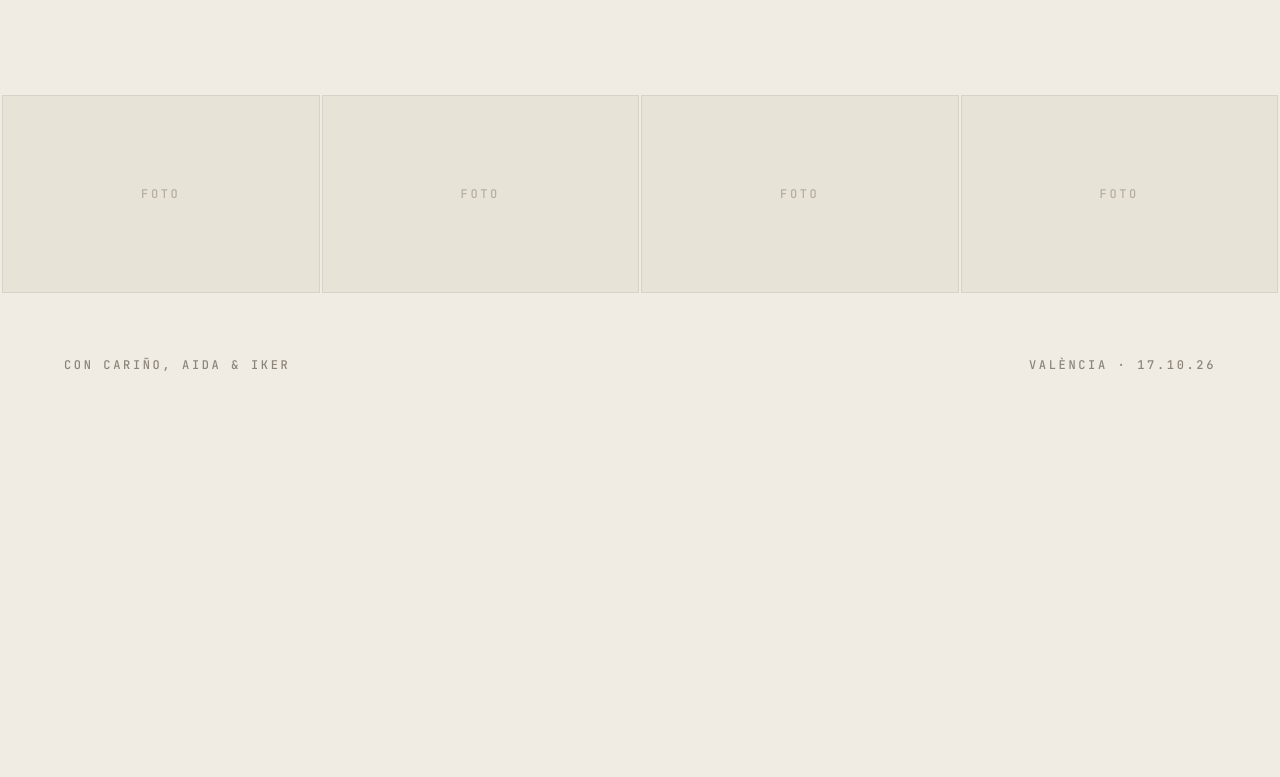
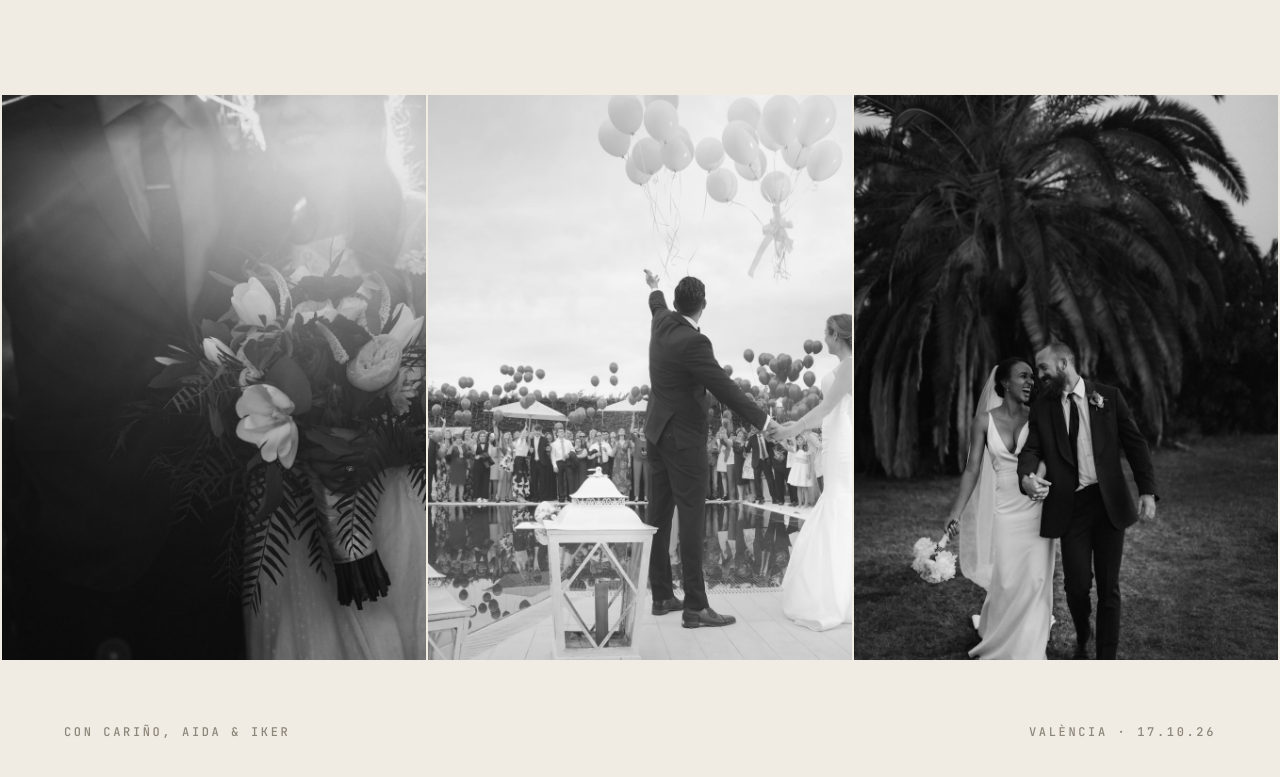
Before and after one commit to Jorpeser/bodaikeryaida, a Next.js app: page / in a window 1280 px wide. Shown: the part 10445-11222 px from the top of the page. Before the commit the page ends 10915 px from the top, so only its background shows below. Built offline with nearby package versions, Linux system fonts and the light colour scheme.

Commit message:
Added Photos carousel to the bottom of the webpage

```diff
--- a/src/components/sections.tsx
+++ b/src/components/sections.tsx
@@ -82,7 +82,7 @@ const CAROUSEL_PHOTOS = [
   '/photos/05.jpg',
 ];
 
-export function PhotoStrip() {
+export function PhotoStrip({ bw = false }: { bw?: boolean }) {
   const scrollerRef = React.useRef<HTMLElement | null>(null);
   const lightboxFrameRef = React.useRef<HTMLDivElement | null>(null);
   const dragRef = React.useRef({ active: false, moved: false, startX: 0, startScrollLeft: 0 });
@@ -216,7 +216,7 @@ export function PhotoStrip() {
                 if (!dragRef.current.moved) setActiveIndex(idx % CAROUSEL_PHOTOS.length);
               }}
             >
-              <PhotoFrame src={src} alt="" ratio="3 / 4" bw={false} draggable={false} />
+              <PhotoFrame src={src} alt="" ratio="3 / 4" bw={bw} draggable={false} />
             </button>
           </div>
         ))}
@@ -630,9 +630,7 @@ export function Rsvp({ t }: { t: Translation }) {
 export function Footer({ t }: { t: Translation }) {
   return (
     <footer>
-      <div style={{ display: 'grid', gridTemplateColumns: 'repeat(4, 1fr)', gap: '2px', padding: '0 2px' }}>
-        {[0, 1, 2, 3].map((i) => <PhotoFrame key={i} ratio="16 / 10" />)}
-      </div>
+      <PhotoStrip bw />
       <div style={wrap({ paddingTop: 'var(--s-8)', paddingBottom: 'var(--s-9)', display: 'flex', justifyContent: 'space-between', alignItems: 'center', flexWrap: 'wrap', gap: 'var(--s-5)' })}>
         <span style={{ font: 'var(--type-label)', letterSpacing: 'var(--ls-label)', textTransform: 'uppercase', color: 'var(--ink-muted)' }}>{t.footer}</span>
         <span style={{ font: 'var(--type-label)', letterSpacing: 'var(--ls-label)', textTransform: 'uppercase', color: 'var(--ink-muted)' }}>València · 17.10.26</span>
```
